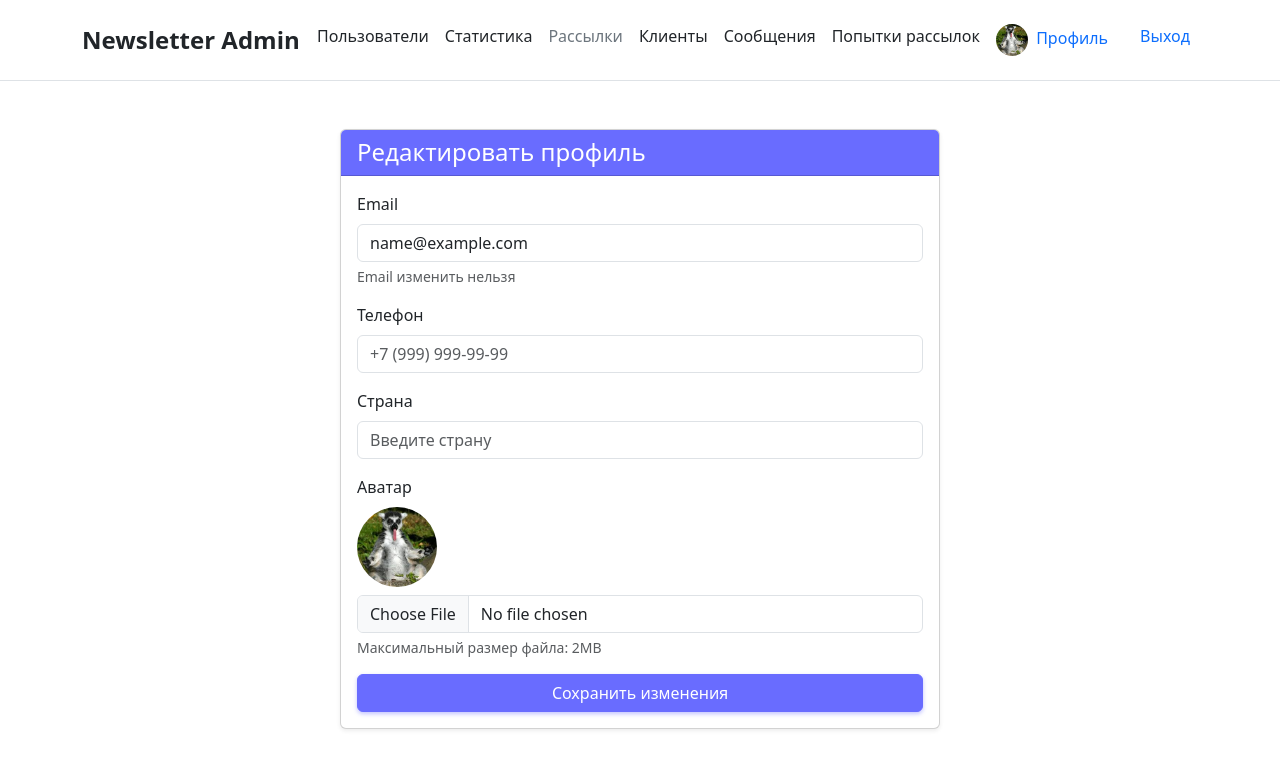
After one commit to Rapunzel-Chan/Newsletter_Django, a Django app: page /users/profile/edit/ in a window 1280 px wide. The commit adds this page. Shown: the top 769 px of the page. Run offline with Django 5.2, Linux system fonts and the light colour scheme; the visitor is signed in with stand-in values (Sample User, id 1); some libraries are stand-ins or nearby versions.

Commit message:
inc_menu for managers and users

```diff
--- a/config/settings.py
+++ b/config/settings.py
@@ -42,6 +42,7 @@ INSTALLED_APPS = [
     "users",
     "newsletter",
     "phonenumber_field",
+    'widget_tweaks',
 ]
 
 MIDDLEWARE = [
--- a/newsletter/templates/newsletter/inc_menu.html
+++ b/newsletter/templates/newsletter/inc_menu.html
@@ -1,9 +1,21 @@
+{% load static %}
+{% load user_tags %}
 <nav class="nav">
     {% if user.is_authenticated %}
+        {% if user|in_group:"Менеджеры" %}
+            <a href="{% url 'users:user_list' %}" class="nav-link px-2 link-dark">Пользователи</a>
+        {% endif %}
+    <a href="{% url 'newsletter:mailing_stats' pk=user.pk %}" class="nav-link px-2 link-dark">Статистика</a>
     <a href="{% url 'newsletter:mailing_list' %}" class="nav-link px-2 link-secondary">Рассылки</a>
     <a href="{% url 'newsletter:client_list' %}" class="nav-link px-2 link-dark">Клиенты</a>
     <a href="{% url 'newsletter:message_list' %}" class="nav-link px-2 link-dark">Сообщения</a>
     <a href="{% url 'newsletter:attempt_list' %}" class="nav-link px-2 link-dark">Попытки рассылок</a>
+
+    <a href="{% url 'users:user_detail' user.id %}" class="nav-link px-2">
+        <img src="{% if user.avatar %}{{ user.avatar.url }}{% else %}{% static 'img/avatar-placeholder.png' %}{% endif %}"
+             alt="avatar" class="rounded-circle" width="32" height="32">
+        <span class="ms-1">Профиль</span>
+    </a>
 
     <form action="{% url 'users:logout' %}" method="post" class="d-inline ms-3">
         {% csrf_token %}
--- a/users/templates/users/logout.html
+++ b/users/templates/users/logout.html
@@ -1,6 +1,8 @@
 {% extends 'newsletter/base.html' %}
 {% block title %}Выход{% endblock %}
 {% block content %}
-<h2>Вы вышли из системы</h2>
-<p><a href="{% url 'users:login' %}">Войти снова</a></p>
+<div class="container mt-5 text-center">
+  <h2>Вы вышли из системы</h2>
+  <p><a href="{% url 'users:login' %}" class="btn btn-primary mt-3">Войти снова</a></p>
+</div>
 {% endblock %}
--- /dev/null
+++ b/users/templates/users/profile_edit.html
@@ -0,0 +1,64 @@
+{% extends 'newsletter/base.html' %}
+{% load static %}
+{% block title %}Редактировать профиль{% endblock %}
+
+{% block content %}
+<div class="container mt-5">
+  <div class="card shadow-sm mx-auto" style="max-width: 600px;">
+    <div class="card-header bg-primary text-white">
+      <h4 class="mb-0">Редактировать профиль</h4>
+    </div>
+    <div class="card-body">
+      <form method="post" enctype="multipart/form-data" novalidate>
+        {% csrf_token %}
+
+        <div class="mb-3">
+          <label for="id_email" class="form-label">Email</label>
+          <input type="email" name="email" class="form-control" id="id_email" value="{{ form.email.value|default_if_none:'' }}" readonly>
+          <div class="form-text">Email изменить нельзя</div>
+        </div>
+
+        <div class="mb-3">
+          <label for="id_phone" class="form-label">Телефон</label>
+          <input type="text" name="phone" class="form-control {% if form.phone.errors %}is-invalid{% endif %}" id="id_phone" value="{{ form.phone.value|default_if_none:'' }}" placeholder="+7 (999) 999-99-99">
+          {% if form.phone.errors %}
+            <div class="invalid-feedback">
+              {{ form.phone.errors.0 }}
+            </div>
+          {% endif %}
+        </div>
+
+        <div class="mb-3">
+          <label for="id_country" class="form-label">Страна</label>
+          <input type="text" name="country" class="form-control {% if form.country.errors %}is-invalid{% endif %}" id="id_country" value="{{ form.country.value|default_if_none:'' }}" placeholder="Введите страну">
+          {% if form.country.errors %}
+            <div class="invalid-feedback">
+              {{ form.country.errors.0 }}
+            </div>
+          {% endif %}
+        </div>
+
+        <div class="mb-3">
+          <label class="form-label">Аватар</label>
+          <div class="mb-2">
+            {% if user.avatar %}
+              <img src="{{ user.avatar.url }}" alt="Avatar" class="rounded-circle" width="80" height="80">
+            {% else %}
+              <img src="{% static 'img/avatar-placeholder.png' %}" alt="Avatar" class="rounded-circle" width="80" height="80">
+            {% endif %}
+          </div>
+          <input type="file" name="avatar" class="form-control {% if form.avatar.errors %}is-invalid{% endif %}">
+          {% if form.avatar.errors %}
+            <div class="invalid-feedback">
+              {{ form.avatar.errors.0 }}
+            </div>
+          {% endif %}
+          <div class="form-text">Максимальный размер файла: 2MB</div>
+        </div>
+
+        <button type="submit" class="btn btn-primary w-100">Сохранить изменения</button>
+      </form>
+    </div>
+  </div>
+</div>
+{% endblock %}
--- a/users/templates/users/user_detail.html
+++ b/users/templates/users/user_detail.html
@@ -1,7 +1,9 @@
 {% extends 'newsletter/base.html' %}
+{% load static %}
 {% block title %}Профиль пользователя{% endblock %}
 {% block content %}
-<div class="card mx-auto mt-5 shadow-sm" style="max-width:500px;">
+<div class="container mt-5">
+  <div class="card mx-auto shadow-sm" style="max-width:500px;">
     <div class="card-body text-center">
       <h2>{{ user_obj.get_full_name|default:user_obj.email }}</h2>
       <img src="{% if user_obj.avatar %}{{ user_obj.avatar.url }}{% else %}{% static 'img/avatar-placeholder.png' %}{% endif %}"
@@ -14,4 +16,5 @@
       {% endif %}
     </div>
   </div>
+</div>
 {% endblock %}
```
Also changed, not shown: newsletter/views.py (+70 -14 lines), users/templates/users/login.html (+24 -8 lines), users/templates/users/password_reset_form.html (+18 -8 lines), users/templates/users/register.html (+17 -7 lines), static/img/avatar-placeholder.png (renamed from static/img/avatar-placeholder.jfif), users/templates/users/password_reset_password.html (line endings or trailing spaces). Lines whose indentation alone changed are shown as unchanged.
